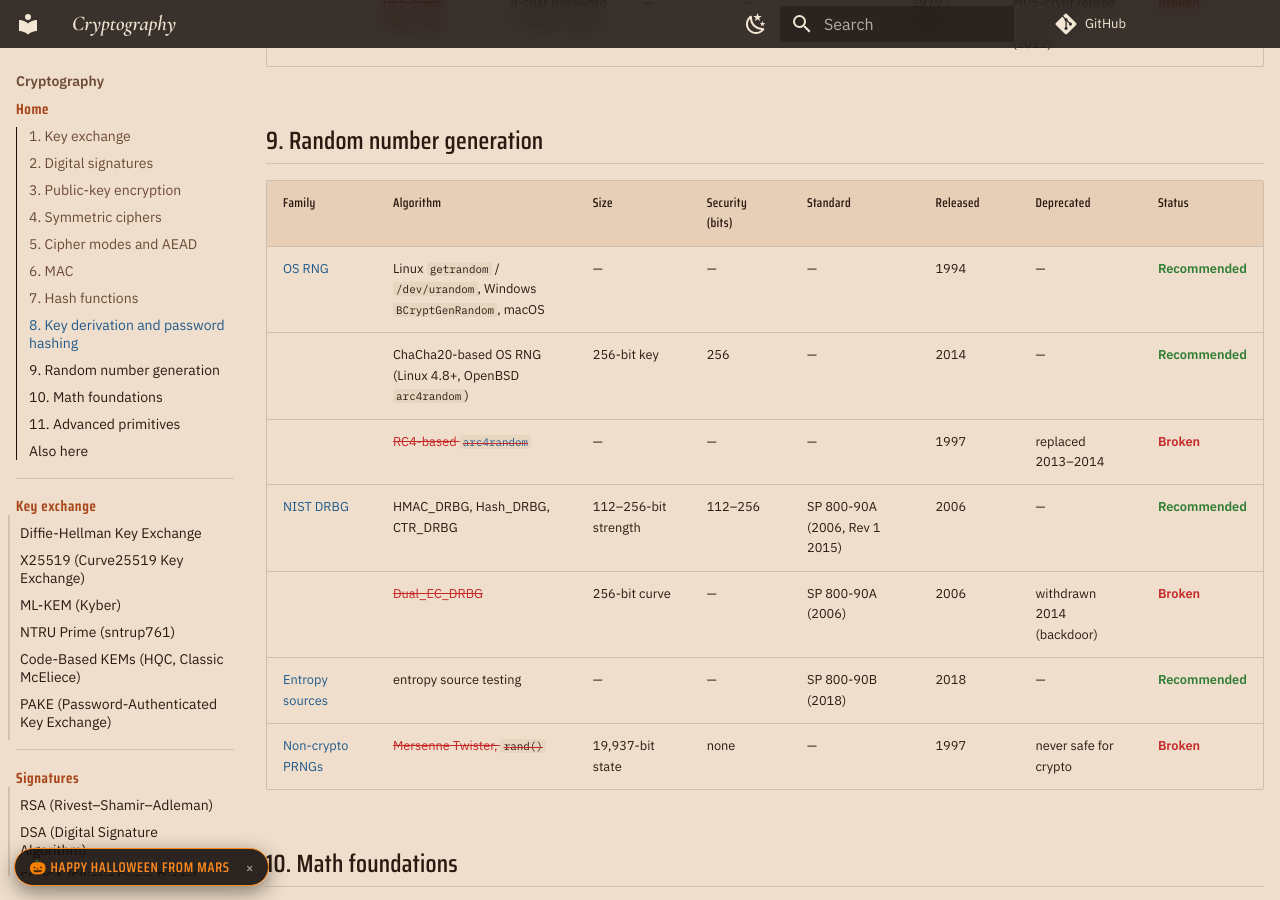
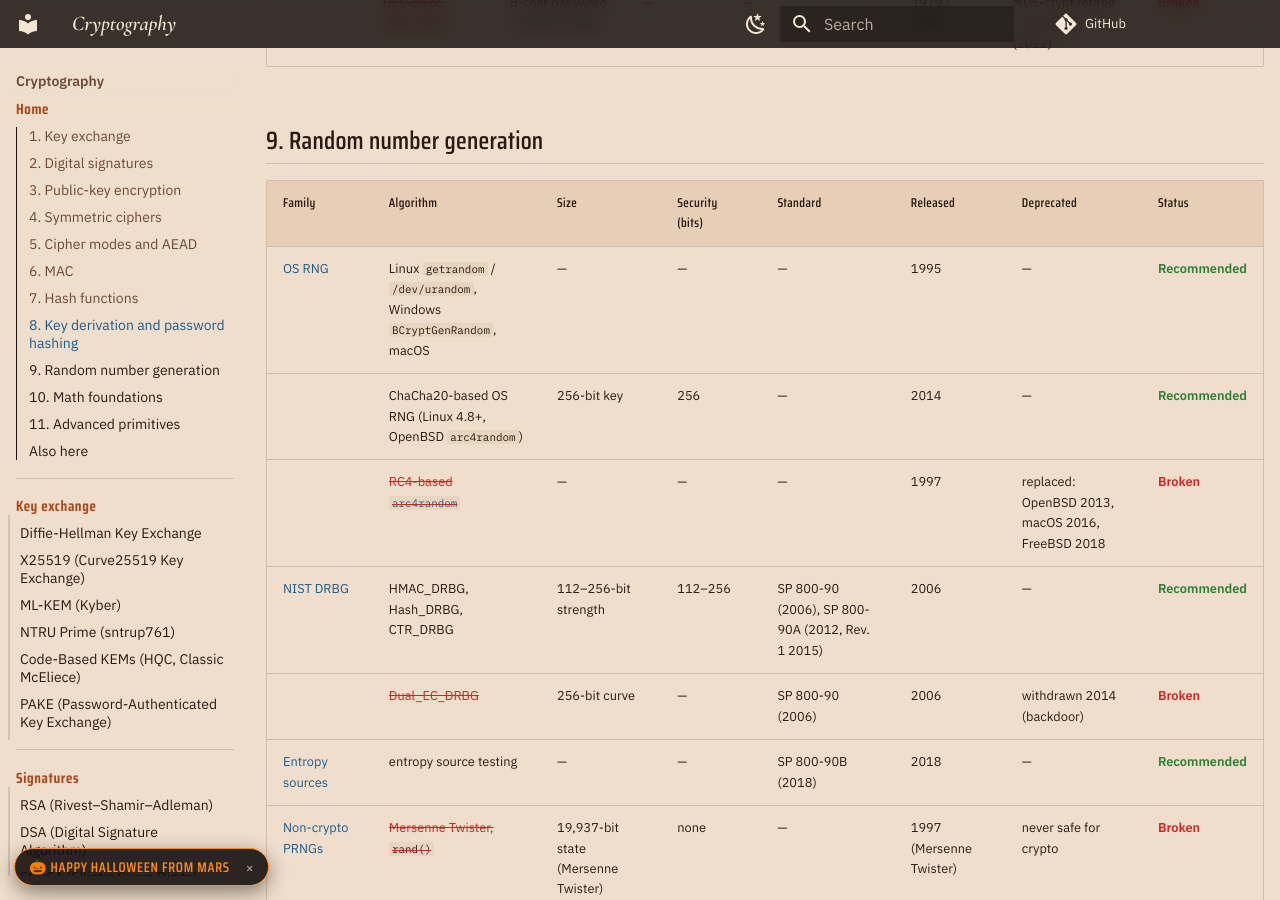
Before and after one commit to TTMathCS/cryptography, an MkDocs documentation site: the page built from docs/index.md, in a window 1280 px wide and 900 px high, scrolled down 9692 px. Built offline with MkDocs 1.6.1 and Material for MkDocs 9.7.7, drawn with Linux system fonts in a browser that asks for light colours; comment, search, counter and statistics services are not loaded.

Commit message:
RNG rows: /dev/random from 1995, arc4random replacement dates, SP 800-90 history; FAQ points at BCryptGenRandom

```diff
--- a/docs/index.md
+++ b/docs/index.md
@@ -177,13 +177,13 @@ Keyed BLAKE2 and BLAKE3 also work as MACs; see BLAKE under hash functions.
 
 | Family | Algorithm | Size | Security (bits) | Standard | Released | Deprecated | Status |
 |---|---|---|---|---|---|---|---|
-| [OS RNG](09-random/OS-RNG.md) | Linux `getrandom` / `/dev/urandom`, Windows `BCryptGenRandom`, macOS | — | — | — | 1994 | — | Recommended |
+| [OS RNG](09-random/OS-RNG.md) | Linux `getrandom` / `/dev/urandom`, Windows `BCryptGenRandom`, macOS | — | — | — | 1995 | — | Recommended |
 | | ChaCha20-based OS RNG (Linux 4.8+, OpenBSD `arc4random`) | 256-bit key | 256 | — | 2014 | — | Recommended |
-| | [RC4-based `arc4random`](09-random/Retired.md#rc4-based-arc4random) | — | — | — | 1997 | replaced 2013–2014 | Broken |
-| [NIST DRBG](09-random/NIST-DRBG.md) | HMAC_DRBG, Hash_DRBG, CTR_DRBG | 112–256-bit strength | 112–256 | SP 800-90A (2006, Rev 1 2015) | 2006 | — | Recommended |
-| | [Dual_EC_DRBG](09-random/NIST-DRBG.md#dual_ec_drbg) | 256-bit curve | — | SP 800-90A (2006) | 2006 | withdrawn 2014 (backdoor) | Broken |
+| | [RC4-based `arc4random`](09-random/Retired.md#rc4-based-arc4random) | — | — | — | 1997 | replaced: OpenBSD 2013, macOS 2016, FreeBSD 2018 | Broken |
+| [NIST DRBG](09-random/NIST-DRBG.md) | HMAC_DRBG, Hash_DRBG, CTR_DRBG | 112–256-bit strength | 112–256 | SP 800-90 (2006), SP 800-90A (2012, Rev. 1 2015) | 2006 | — | Recommended |
+| | [Dual_EC_DRBG](09-random/NIST-DRBG.md#dual_ec_drbg) | 256-bit curve | — | SP 800-90 (2006) | 2006 | withdrawn 2014 (backdoor) | Broken |
 | [Entropy sources](09-random/NIST-DRBG.md#entropy-sources-sp-800-90b) | entropy source testing | — | — | SP 800-90B (2018) | 2018 | — | Recommended |
-| [Non-crypto PRNGs](09-random/Retired.md#mersenne-twister) | Mersenne Twister, `rand()` | 19,937-bit state | none | — | 1997 | never safe for crypto | Broken |
+| [Non-crypto PRNGs](09-random/Retired.md#mersenne-twister) | Mersenne Twister, `rand()` | 19,937-bit state (Mersenne Twister) | none | — | 1997 (Mersenne Twister) | never safe for crypto | Broken |
 
 ## 10. Math foundations
 
```
Also changed, not shown: docs/FAQ.md (+1 -1 lines).
